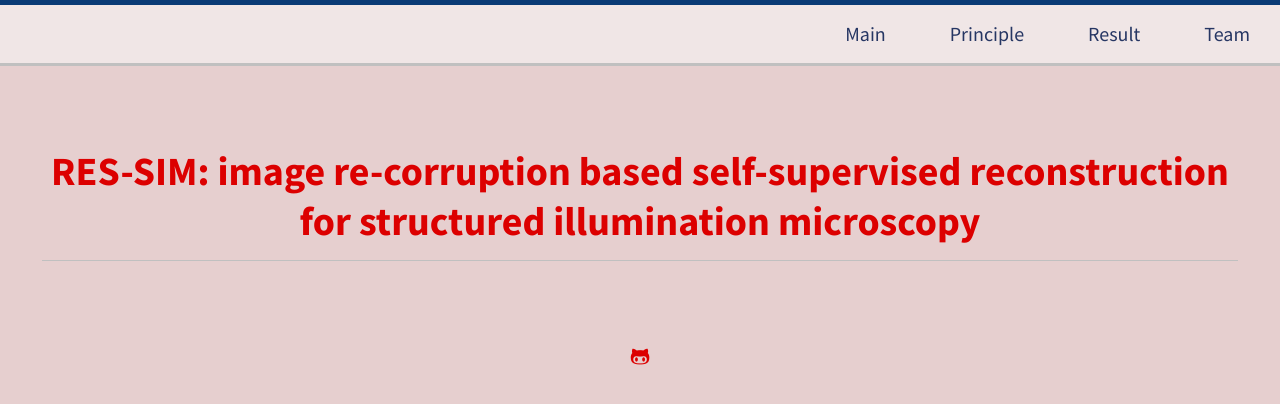
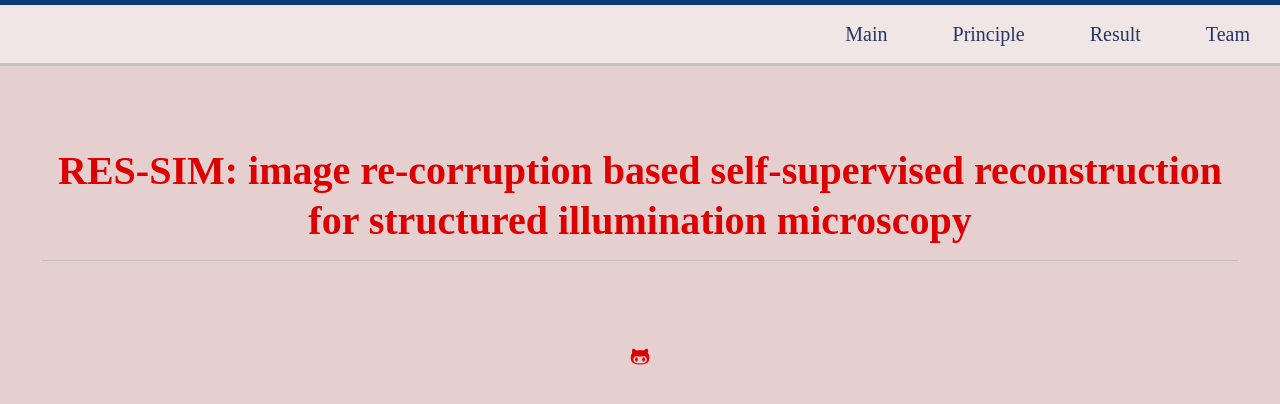
Before and after one commit to IntellM-THUIBCS/PRS-SIM, a Jekyll site: the page built from index.html, in a window 1280 px wide. Shown: the top 404 px of the page. Built offline with Jekyll 4.4.1, drawn with Linux system fonts in a browser that asks for light colours; the list of posts is cut into pages by our own code.

Commit message:
Update _variables.scss

```diff
--- a/_sass/utilities/_variables.scss
+++ b/_sass/utilities/_variables.scss
@@ -4,10 +4,16 @@
   */
 
 // Globals
+/*
 $font-stack: 'Source Sans Pro', sans-serif;
+*/
+$font-stack: 'Vollkorn', black;
 $font-size: 20px;
 $font-size-mobile: 15px;
 
+/*
+$code-font-stack: 'Source Code Pro', monospace;
+*/
 $code-font-stack: 'Source Code Pro', monospace;
 
 // Body
```
